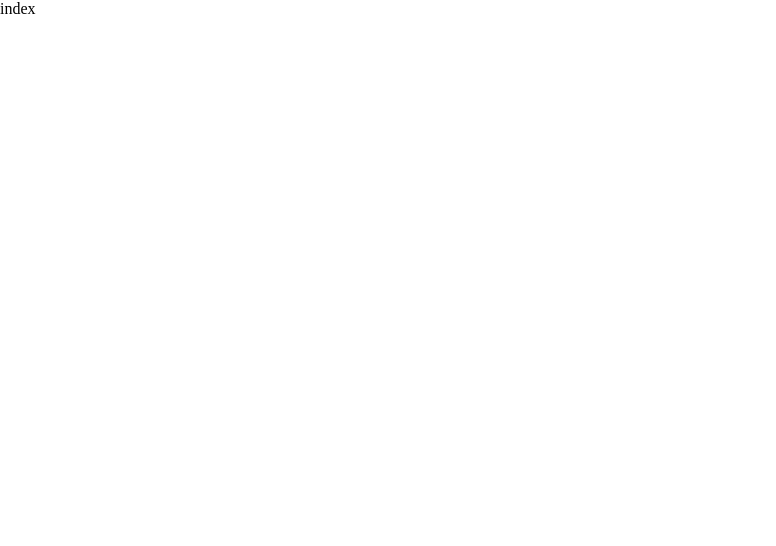
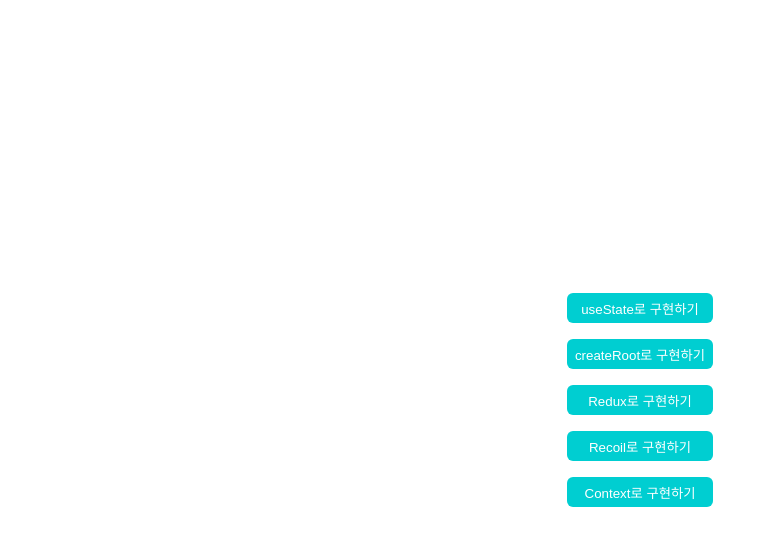
Before and after one commit to ma9pie/modal, a Next.js app: page / in a window 1280 px wide. Shown: the top 546 px of the page, without its empty margins (0-776 px from the left). Built offline with nearby package versions, Linux system fonts and the light colour scheme.

Commit message:
feat : index 페이지 링크 추가

```diff
--- a/pages/index.tsx
+++ b/pages/index.tsx
@@ -1,7 +1,41 @@
 import React from "react";
+import Button from "@/components/Button";
+import { useRouter } from "next/router";
+import styled from "styled-components";
 
 const Page = () => {
-  return <div>index</div>;
+  const router = useRouter();
+  return (
+    <Wrapper>
+      <Container>
+        <Button onClick={() => router.push("/useState")}>
+          useState로 구현하기
+        </Button>
+        <Button onClick={() => router.push("/createRoot")}>
+          createRoot로 구현하기
+        </Button>
+        <Button onClick={() => router.push("/redux")}>Redux로 구현하기</Button>
+        <Button onClick={() => router.push("/recoil")}>
+          Recoil로 구현하기
+        </Button>
+        <Button onClick={() => router.push("/context")}>
+          Context로 구현하기
+        </Button>
+      </Container>
+    </Wrapper>
+  );
 };
 
 export default Page;
+
+const Wrapper = styled.div`
+  width: 100vw;
+  height: 100vh;
+  display: flex;
+  justify-content: center;
+  align-items: center;
+`;
+const Container = styled.div`
+  display: grid;
+  gap: 16px;
+`;
```
